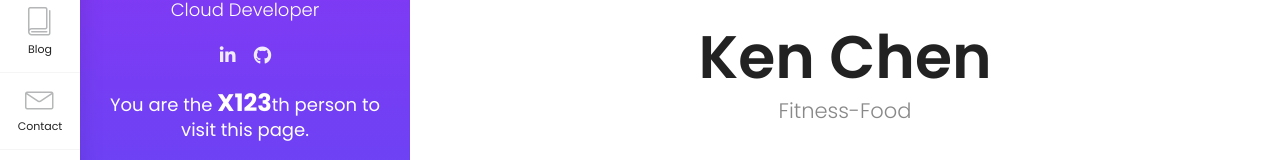
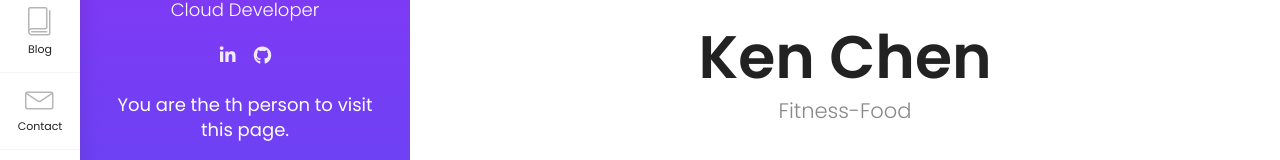
Before and after one commit to kchenfs/ContainerRepo, a plain HTML site: page WebsiteTemplate/index.html in a window 1280 px wide. Shown: the part 326-486 px from the top of the page. Drawn offline with Linux system fonts and the light colour scheme; some packages are replaced by stand-ins of ours; no server answers.

Commit message:
remove the x

```diff
--- a/WebsiteTemplate/index.html
+++ b/WebsiteTemplate/index.html
@@ -95,7 +95,7 @@
             </div>
 
             <div class="visitor-counter">
-              <p>You are the <span id="visitor-count">X123</span>th person to visit this page.</p>
+              <p>You are the <span id="visitor-count"></span>th person to visit this page.</p>
             </div>
 
 
```
